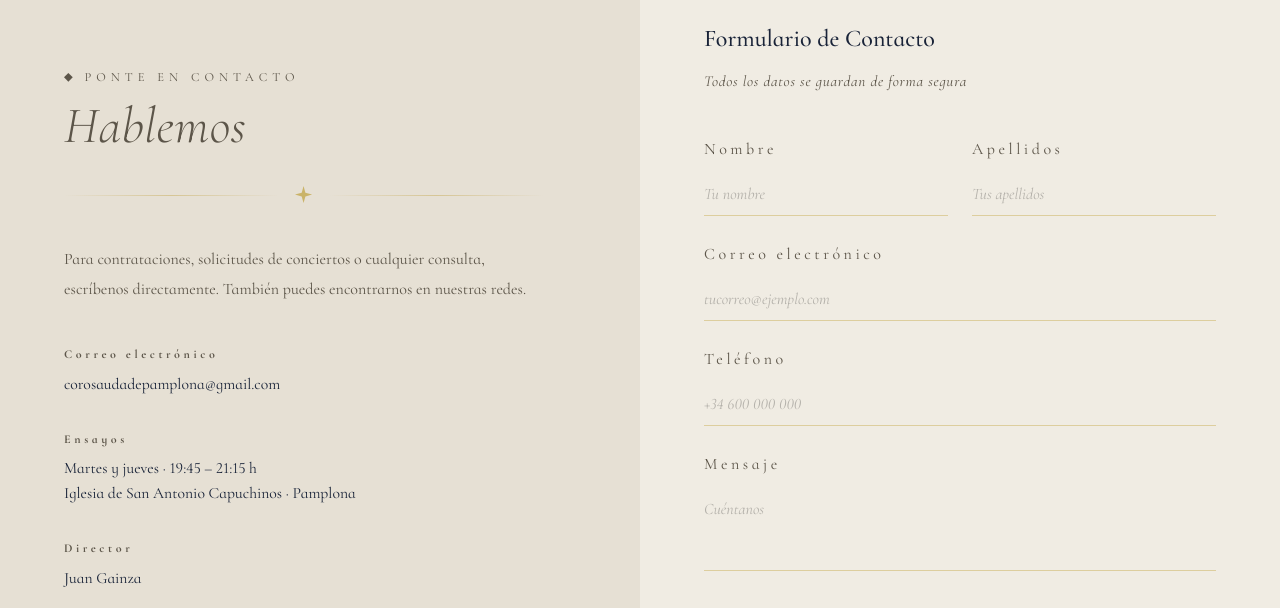
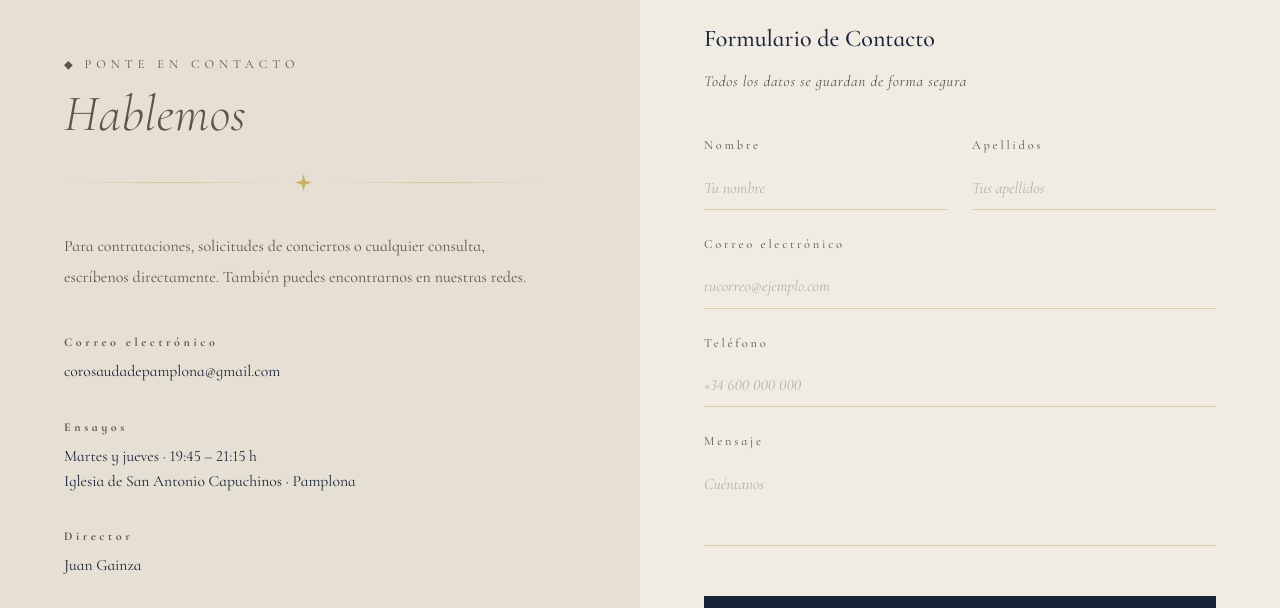
Before and after one commit to JBcL14/web_coro_saudade, a plain HTML site: page index.html in a window 1280 px wide. Shown: the part 8620-9228 px from the top of the page. Drawn offline with nearby package versions, Linux system fonts and the light colour scheme; a web font is replaced by a local one.

Commit message:
Reduce font size of form group labels

```diff
--- a/styles.css
+++ b/styles.css
@@ -808,7 +808,7 @@
   .form-group label {
     display: block;
     font-family: var(--serif-sc);
-    font-size: 1rem;
+    font-size: 0.78rem;
     letter-spacing: 0.22em;
     color: var(--gray-mid);
     margin-bottom: 0.6rem;
```
